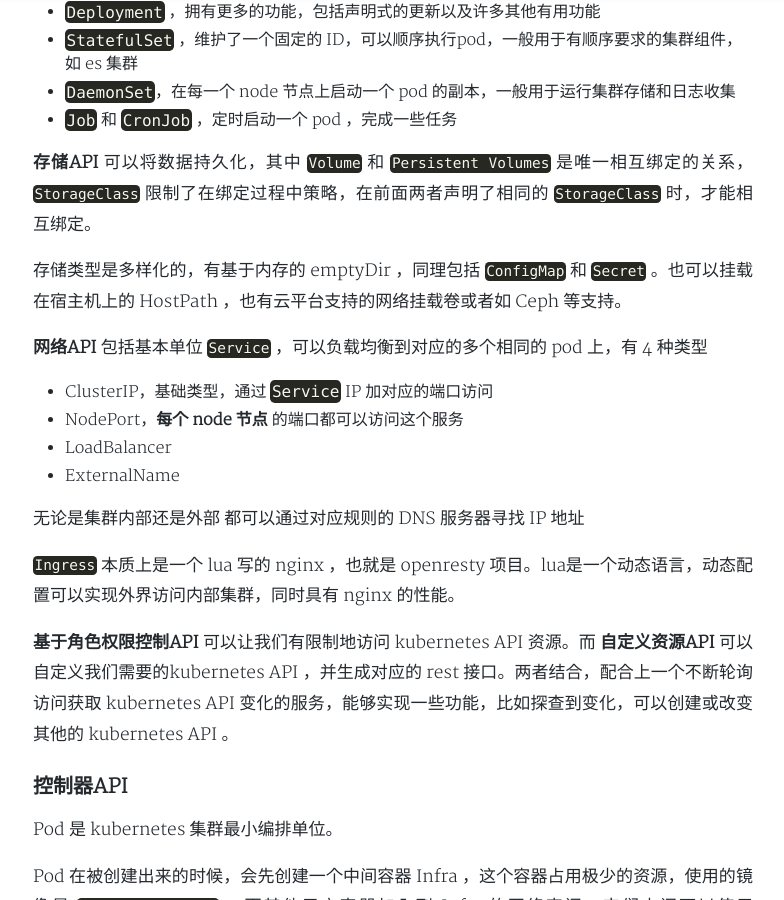
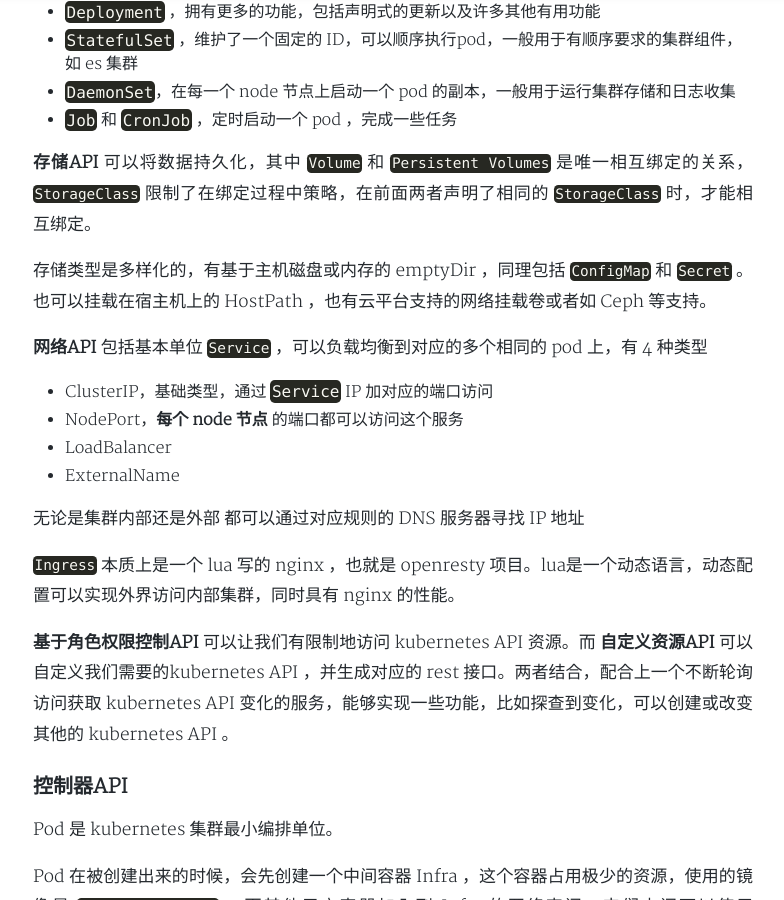
Before and after one commit to ica10888/ica10888.github.io, a Jekyll site: the page built from _posts/2020-02-04-kubernetes API.md, in a window 1280 px wide and 900 px high, scrolled down 892 px. Shown: the whole window, without its empty margins (247-1031 px from the left). Built offline with Jekyll 4.4.1, drawn with Linux system fonts in a browser that asks for light colours; nearby versions of some CDN libraries; a style sheet for code colours, icons or effects is not loaded.

Commit message:
Update 2020-02-04-kubernetes API.md

```diff
--- a/_posts/2020-02-04-kubernetes API.md
+++ b/_posts/2020-02-04-kubernetes API.md
@@ -27,7 +27,7 @@ pod 是启动容器运行时的基本单位， **控制器API** 包括
 
 **存储API** 可以将数据持久化，其中 `Volume` 和 `Persistent Volumes` 是唯一相互绑定的关系，`StorageClass` 限制了在绑定过程中策略，在前面两者声明了相同的 `StorageClass` 时，才能相互绑定。
 
-存储类型是多样化的，有基于内存的 emptyDir ，同理包括 `ConfigMap` 和 `Secret` 。也可以挂载在宿主机上的 HostPath  ，也有云平台支持的网络挂载卷或者如 Ceph 等支持。
+存储类型是多样化的，有基于主机磁盘或内存的 emptyDir ，同理包括 `ConfigMap` 和 `Secret` 。也可以挂载在宿主机上的 HostPath  ，也有云平台支持的网络挂载卷或者如 Ceph 等支持。
 
 **网络API** 包括基本单位 `Service` ，可以负载均衡到对应的多个相同的 pod 上，有 4 种类型
 
```
